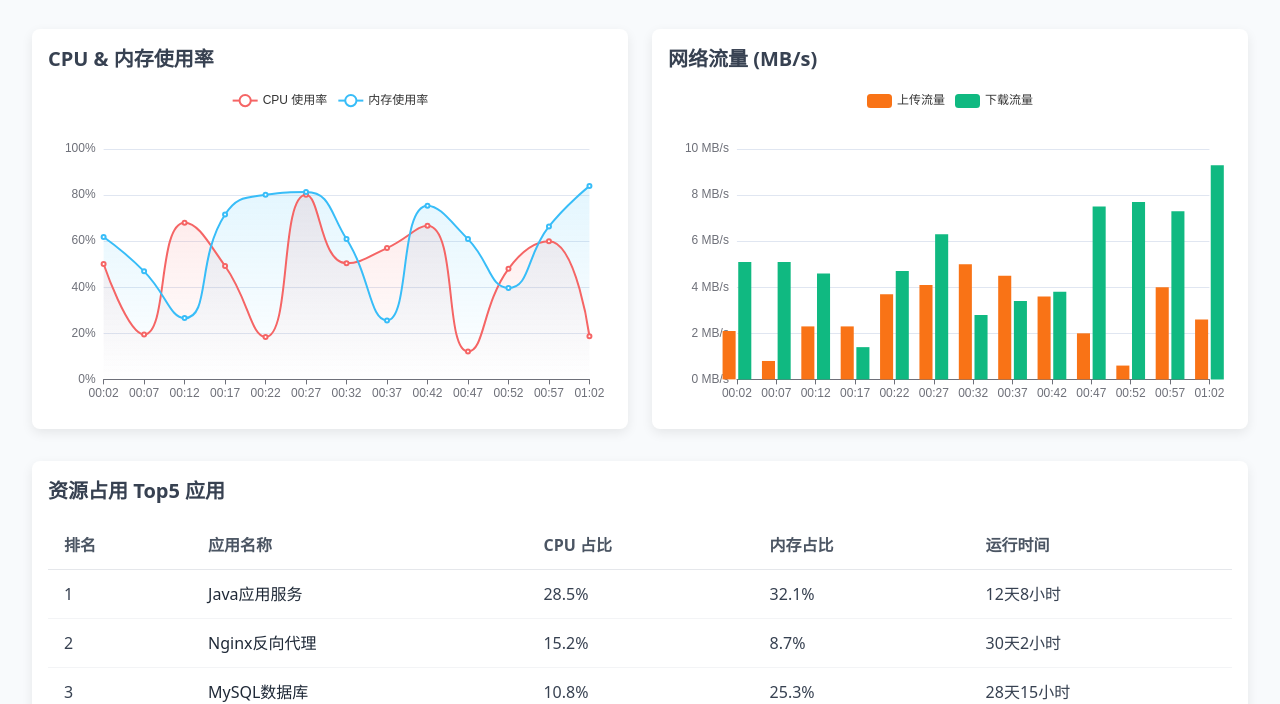
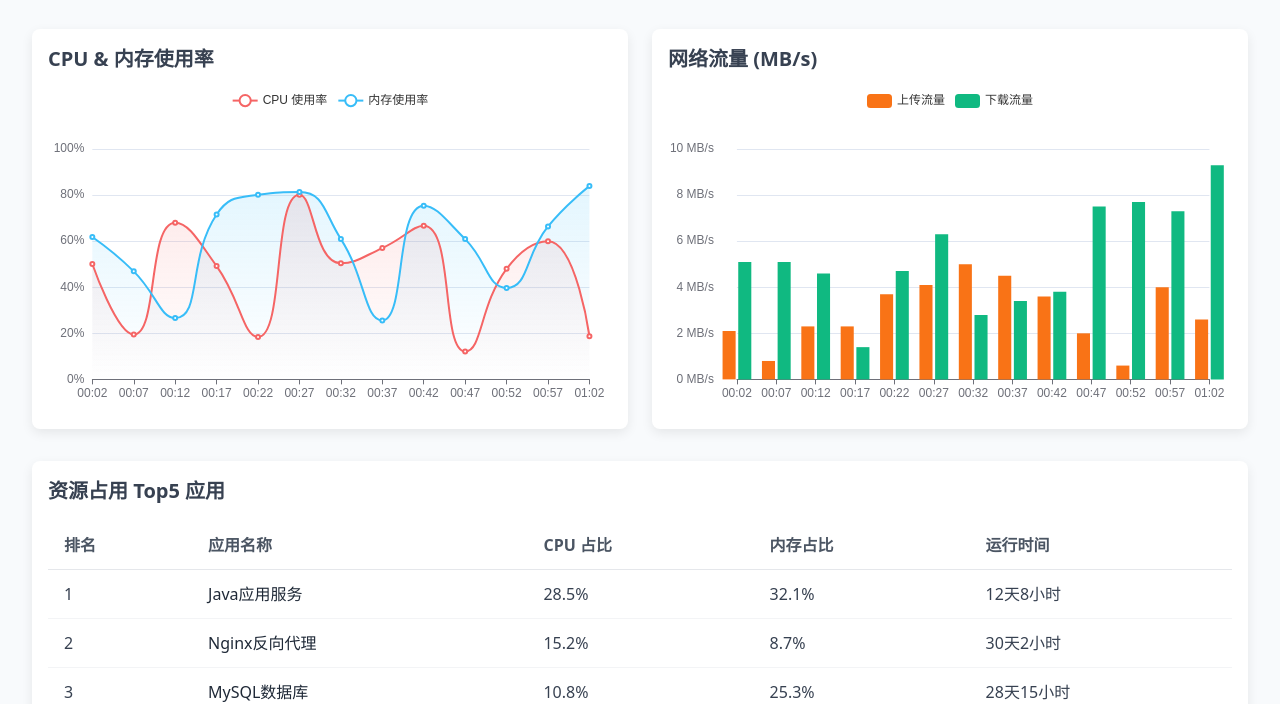
Before and after one commit to hs-an-yue/yaya-layui-admin-plus, a plain HTML site: page views/server-monitor.html in a window 1280 px wide. Shown: the part 103-807 px from the top of the page. Drawn offline with nearby package versions, Linux system fonts and the light colour scheme.

Commit message:
修复服务监控页面Y轴显示和X轴柱状图重叠的样式错误问题✅

```diff
--- a/views/server-monitor.html
+++ b/views/server-monitor.html
@@ -113,7 +113,7 @@
                 top: 0
             },
             grid: {
-                left: '3%',
+                left: '1%',
                 right: '4%',
                 bottom: '3%',
                 containLabel: true
@@ -184,6 +184,7 @@
             },
             yAxis: {
                 type: 'value',
+                offset: 15,
                 axisLabel: {
                     formatter: '{value} MB/s'
                 }
```
